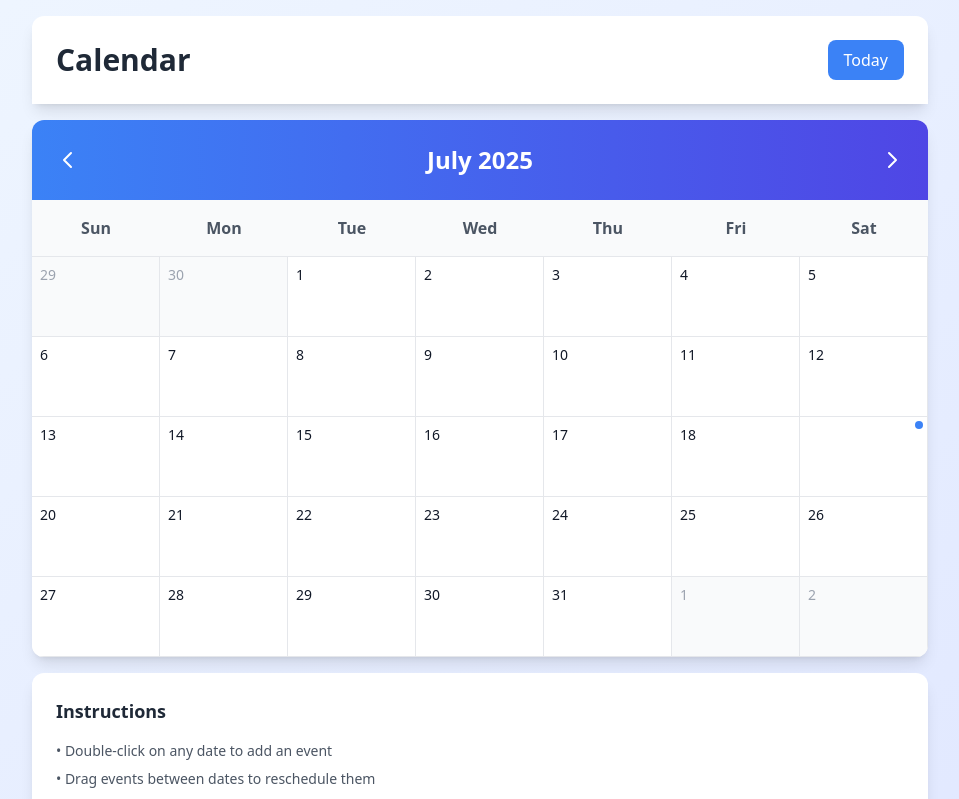
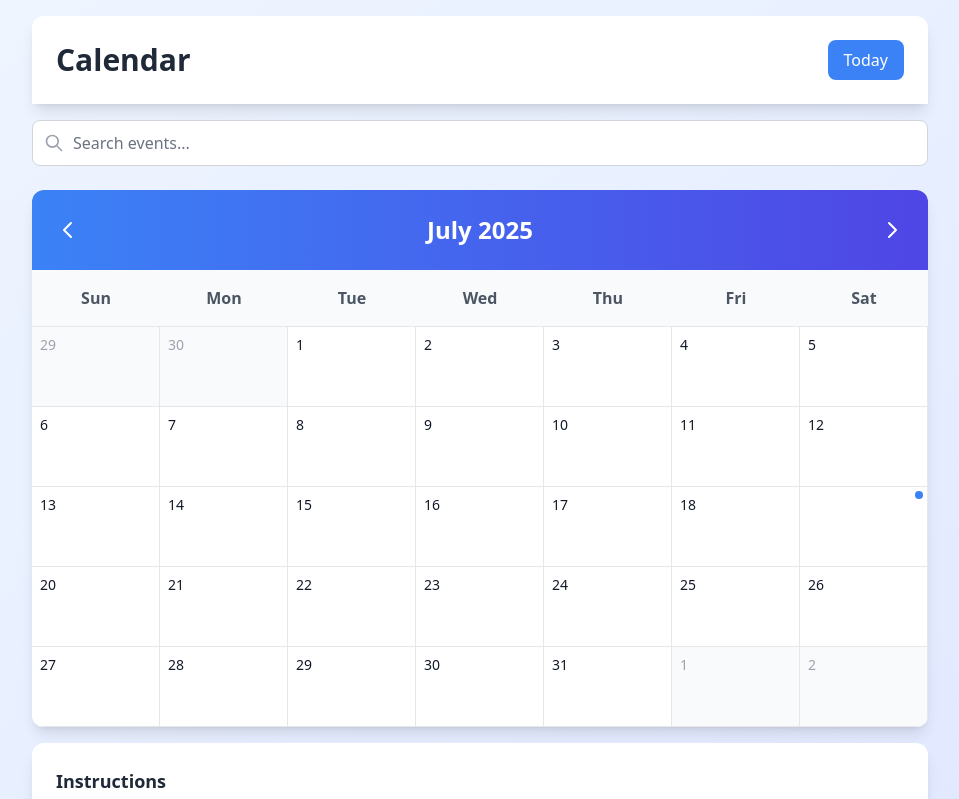
Before and after one commit to gravit09/flamAssig, a React (Vite) app: page / in a window 1280 px wide. Shown: the top 799 px of the page, without its empty margins (160-1119 px from the left). Built offline with nearby package versions, Linux system fonts and the light colour scheme.

Commit message:
search feature added

```diff
--- a/src/App.jsx
+++ b/src/App.jsx
@@ -3,10 +3,13 @@
 import { useEventManager } from "./hooks/useEventManager";
 import { CalendarHeader } from "./components/CalendarHeader";
 import { CalendarGrid } from "./components/CalendarGrid";
+import { SearchBar } from "./components/SearchBar";
+import { SearchResults } from "./components/SearchResults";
 import { Instructions } from "./components/Instructions";
 
 function App() {
   const [currentDate, setCurrentDate] = useState(moment());
+  const [searchResults, setSearchResults] = useState([]);
 
   const { events, addEvent, deleteEvent, moveEvent, getEventsForDate } =
     useEventManager();
@@ -23,10 +26,21 @@
     setCurrentDate(moment());
   };
 
+  const handleSearchResults = (results) => {
+    setSearchResults(results);
+  };
+
   return (
     <div className="min-h-screen bg-gradient-to-br from-blue-50 to-indigo-100 p-4">
       <div className="max-w-4xl mx-auto">
         <CalendarHeader onGoToToday={goToToday} />
+
+        <SearchBar events={events} onSearchResults={handleSearchResults} />
+
+        <SearchResults
+          searchResults={searchResults}
+          onDeleteEvent={deleteEvent}
+        />
 
         <CalendarGrid
           currentDate={currentDate}
--- /dev/null
+++ b/src/components/SearchBar.jsx
@@ -0,0 +1,74 @@
+import { useState } from "react";
+
+export function SearchBar({ events, onSearchResults }) {
+  const [searchTerm, setSearchTerm] = useState("");
+
+  const handleSearch = (value) => {
+    setSearchTerm(value);
+
+    if (!value.trim()) {
+      onSearchResults([]);
+      return;
+    }
+
+    const filteredEvents = events.filter((event) =>
+      event.name.toLowerCase().includes(value.toLowerCase())
+    );
+
+    onSearchResults(filteredEvents);
+  };
+
+  const clearSearch = () => {
+    setSearchTerm("");
+    onSearchResults([]);
+  };
+
+  return (
+    <div className="mb-6">
+      <div className="relative">
+        <div className="absolute inset-y-0 left-0 pl-3 flex items-center pointer-events-none">
+          <svg
+            className="h-5 w-5 text-gray-400"
+            fill="none"
+            stroke="currentColor"
+            viewBox="0 0 24 24"
+          >
+            <path
+              strokeLinecap="round"
+              strokeLinejoin="round"
+              strokeWidth={2}
+              d="M21 21l-6-6m2-5a7 7 0 11-14 0 7 7 0 0114 0z"
+            />
+          </svg>
+        </div>
+        <input
+          type="text"
+          value={searchTerm}
+          onChange={(e) => handleSearch(e.target.value)}
+          placeholder="Search events..."
+          className="block w-full pl-10 pr-10 py-3 border border-gray-300 rounded-lg leading-5 bg-white placeholder-gray-500 focus:outline-none focus:placeholder-gray-400 focus:ring-2 focus:ring-blue-500 focus:border-blue-500"
+        />
+        {searchTerm && (
+          <button
+            onClick={clearSearch}
+            className="absolute inset-y-0 right-0 pr-3 flex items-center"
+          >
+            <svg
+              className="h-5 w-5 text-gray-400 hover:text-gray-600"
+              fill="none"
+              stroke="currentColor"
+              viewBox="0 0 24 24"
+            >
+              <path
+                strokeLinecap="round"
+                strokeLinejoin="round"
+                strokeWidth={2}
+                d="M6 18L18 6M6 6l12 12"
+              />
+            </svg>
+          </button>
+        )}
+      </div>
+    </div>
+  );
+}
--- /dev/null
+++ b/src/components/SearchResults.jsx
@@ -0,0 +1,61 @@
+import moment from "moment";
+
+export function SearchResults({ searchResults, onDeleteEvent }) {
+  if (!searchResults || searchResults.length === 0) {
+    return null;
+  }
+
+  return (
+    <div className="mb-6 bg-white rounded-lg shadow-md overflow-hidden">
+      <div className="px-6 py-4 bg-blue-50 border-b border-blue-200">
+        <h3 className="text-lg font-semibold text-blue-900">
+          Search Results ({searchResults.length})
+        </h3>
+      </div>
+      <div className="divide-y divide-gray-200">
+        {searchResults.map((event) => (
+          <div
+            key={event.id}
+            className="px-6 py-4 hover:bg-gray-50 transition-colors duration-150"
+          >
+            <div className="flex items-center justify-between">
+              <div className="flex items-center space-x-3">
+                <div
+                  className="w-3 h-3 rounded-full"
+                  style={{ backgroundColor: event.color }}
+                ></div>
+                <div>
+                  <h4 className="text-sm font-medium text-gray-900">
+                    {event.name}
+                  </h4>
+                  <p className="text-sm text-gray-500">
+                    {moment(event.date).format("MMMM D, YYYY")}
+                  </p>
+                </div>
+              </div>
+              <button
+                onClick={() => onDeleteEvent(event.id)}
+                className="text-red-500 hover:text-red-700 transition-colors duration-150"
+                title="Delete event"
+              >
+                <svg
+                  className="h-5 w-5"
+                  fill="none"
+                  stroke="currentColor"
+                  viewBox="0 0 24 24"
+                >
+                  <path
+                    strokeLinecap="round"
+                    strokeLinejoin="round"
+                    strokeWidth={2}
+                    d="M19 7l-.867 12.142A2 2 0 0116.138 21H7.862a2 2 0 01-1.995-1.858L5 7m5 4v6m4-6v6m1-10V4a1 1 0 00-1-1h-4a1 1 0 00-1 1v3M4 7h16"
+                  />
+                </svg>
+              </button>
+            </div>
+          </div>
+        ))}
+      </div>
+    </div>
+  );
+}
```
